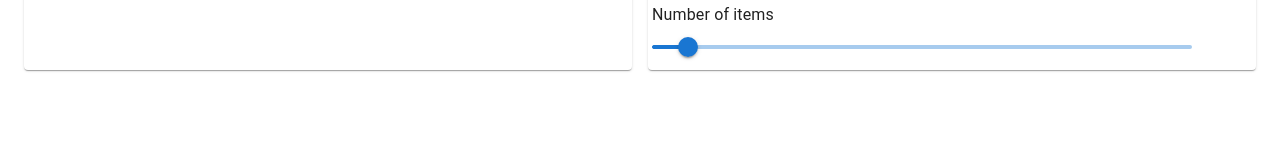
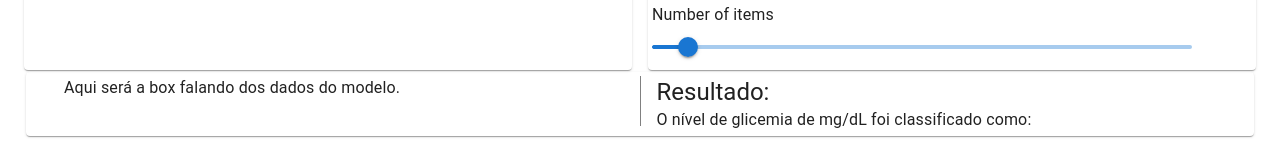
Before and after one commit to ayrtonlemes/glicose_UFAM, a Next.js app in the folder Web/frontend/: page / in a window 1280 px wide. Shown: the part 679-838 px from the top of the page. Before the commit the page ends 800 px from the top, so only its background shows below. Built offline with nearby package versions, Linux system fonts and the light colour scheme; no server answers.

Commit message:
bugFix patientSelector's now working

```diff
--- a/Web/frontend/src/app/components/PredictBox.tsx
+++ b/Web/frontend/src/app/components/PredictBox.tsx
@@ -1,14 +1,27 @@
-import { Typography } from "@mui/material";
-
-
+import React from 'react';
+import { Box, Typography, Container } from '@mui/material';
 
 export default function PredictBox() {
+  return (
+    <Container>
+      <Box sx={{ display: 'flex', justifyContent: 'space-between' }}>
+        <Box sx={{ flex: 1, paddingRight: 2 }}>
+          <Typography>
+            Aqui será a box falando dos dados do modelo.
+          </Typography>
+        </Box>
 
+        <Box sx={{ width: '1px', height: '50px', backgroundColor: 'gray' }} />
 
-
-    return(
-        <>
-
-        </>
-    )
+        <Box sx={{ flex: 1, paddingLeft: 2 }}>
+          <Typography variant='h5'>
+            Resultado:
+          </Typography>
+          <Typography>
+            O nível de glicemia de  mg/dL foi classificado como:
+          </Typography>
+        </Box>
+      </Box>
+    </Container>
+  );
 }
--- a/Web/frontend/src/app/page.tsx
+++ b/Web/frontend/src/app/page.tsx
@@ -9,10 +9,11 @@ import LineGraph from "@/app/components/LineGraph";
 import { PatientInfoProps } from "@/app/types/patient";
 import { sensorConfigs } from "@/app/types/sensors";
 import PredictBox from "./components/PredictBox";
+import { getAllPatients } from "./services/getPatients";
 
 
 interface PatientDataProps {
-  id: number;
+  id_patient: number;
   name: string;
   age: number | string;
   gender: string
@@ -20,10 +21,12 @@ interface PatientDataProps {
 
 export default function Home() {
 
-  const [patientData, setPatientData] = useState<PatientInfoProps | null>(null);
+  const [patientData, setPatientData] = useState<PatientDataProps | null>(null);
+  const [patients, setPatients] = useState<PatientDataProps[] | null>(null);
   const [loading, setLoading] = useState<boolean>(true);
   const [error, setError] = useState<string | null>(null);
   const [selectedSensor, setSelectedSensor] = useState<string | undefined>('');
+  const [selectedPatient, setSelectedPatient] = useState<string | undefined>('');
 
   const allSensors = sensorConfigs;
 
@@ -33,20 +36,20 @@ export default function Home() {
     setSelectedSensor(event.target.value as string);
   }
 
+  const handlePatientChange = (event: SelectChangeEvent) => {
+    setSelectedPatient(event.target.value as string);
+  }
   const id = pathname ? pathname.split("/").filter(Boolean).pop() : null;
   useEffect(() => {
     const fetchPatientData = async () => {
       try {
         setLoading(true);
-        if(id) {
-            const data = await getPatientById(id);
-            console.log(data)
-            setPatientData(data);
-            console.log(patientData)
-        }
-        else {
+            const data = await getAllPatients();
+            console.log("DATA",data)
+            setPatients(data);
+            console.log("PATIENTS:", patients);
+            console.log("PD", patientData)
             //setError("PacienteNaoEncontrado")
-        }
       } catch (err) {
         setError("Erro ao carregar dados do paciente.");
         console.error(err);
@@ -62,7 +65,25 @@ export default function Home() {
     if (patientData) {
       console.log("Dados atualizados do paciente:", patientData);
     }
-  }, [patientData]);
+  }, [patientData, selectedPatient]);
+
+  useEffect(() => {
+    if (patients && selectedPatient) {
+      const patient = patients.find(p => p.name === selectedPatient);
+      console.log("Paciente : ", patient);
+      console.log("SelectedPati: ", selectedPatient)
+      setPatientData(patient || null);
+    }
+
+  }, [selectedPatient, patients]);
+
+
+  useEffect(() => {
+    if (patients) {
+      console.log("Updated patients data:", patients);
+    }
+  }, [patients]); // Esse useEffect será chamado sempre que 'patients' mud
+
   if (loading) return <Typography>Carregando dados...</Typography>;
   if (error) return <Typography color="error">{error}</Typography>;
 
@@ -74,14 +95,18 @@ export default function Home() {
         <Select
           labelId="patient-selector-label"
           aria-placeholder="Selecione um paciente"
+          value = {selectedPatient ?? "notSelected"}
+          onChange={handlePatientChange}
         >
-
+        {patients ? patients.map((patient) => (
+              <MenuItem key={patient.id_patient} value={patient.name}>
+                {patient.name}
+              </MenuItem>
+            )) : "Não há pacientes cadastrados."}
         </Select>
       </FormControl>
 
-
-
-      {patientData && (
+      {patientData &&(
         <Box marginBottom={4}>
           <Typography variant="h6">Informações do Paciente:</Typography>
           <Typography>ID: {patientData.id_patient}</Typography>
@@ -123,7 +148,6 @@ export default function Home() {
           <LineGraph
           selectedSensor={sensorConfigs[selectedSensor]}
           selectedPatient={id!}>
-
           </LineGraph>
         )}
       </Box>
@@ -143,7 +167,7 @@ export default function Home() {
 
       </Box>
     </Box>
-    <Box>
+    <Box flex={1} component={Paper} margin="2px" padding="4px">
     <PredictBox>
 
     </PredictBox>
```
Also changed, not shown: Web/frontend/src/app/services/getHelloWorld.ts (added, +17 -0 lines).
